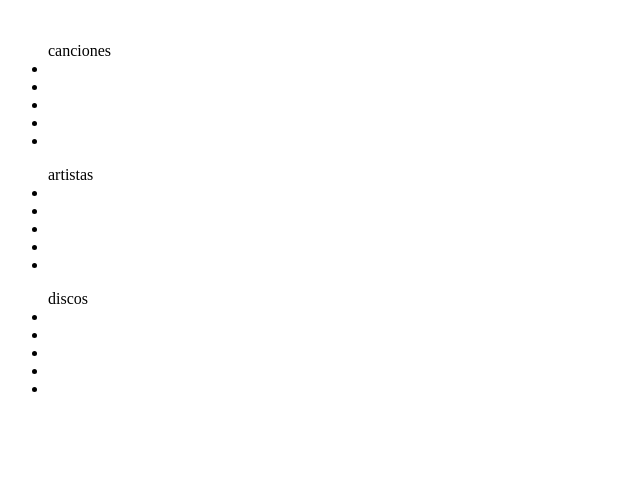
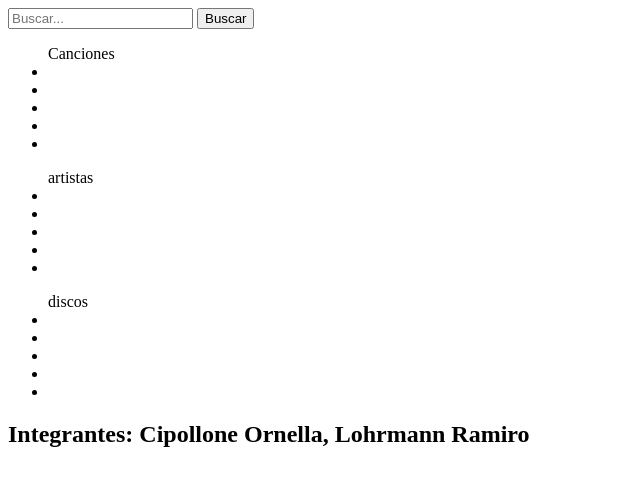
Before and after one commit to ornellaCipollone/TrabajoIntegradorPROG_I, a plain HTML site: page index.html in a window 1280 px wide. Shown: the whole page, without its empty margins (0-640 px from the left). Drawn offline with Linux system fonts and the light colour scheme.

Commit message:
creando header

```diff
--- a/index.html
+++ b/index.html
@@ -1,5 +1,6 @@
 <!DOCTYPE html>
 <html lang="en">
+
 <head>
     <meta charset="UTF-8">
     <meta http-equiv="X-UA-Compatible" content="IE=edge">
@@ -7,17 +8,31 @@
     <title>Document</title>
     <link rel="stylesheet" href="./css/styles.css">
 </head>
+
 <body>
     <header>
-        <img src="" alt="">
+        <div class="logo">
+            <!-- agregar el logotipo -->
+        </div>
+
+        <form id="searchForm" action="resultados.html">
+            <input type="text" id="searchInput" placeholder="Buscar..." required>
+            <button type="submit">Buscar</button>
+        </form>
+
+        <nav>
+            <!-- colocar los elementos del menú de navegación -->
+        </nav>
     </header>
-    <ul class="cancion">canciones
+
+    <ul class="cancion">Canciones
         <li></li>
         <li></li>
         <li></li>
         <li></li>
         <li></li>
     </ul>
+
     <ul class="artista">artistas
         <li></li>
         <li></li>
@@ -25,6 +40,7 @@
         <li></li>
         <li></li>
     </ul>
+
     <ul class="disco">discos
         <li></li>
         <li></li>
@@ -33,7 +49,12 @@
         <li></li>
     </ul>
 
+    <footer>
+        <h2>Integrantes: Cipollone Ornella, Lohrmann Ramiro</h2>
+    </footer>
 
+    <script src="./js/index.js"></script>
 
 </body>
+
 </html>
```
Also changed, not shown: resultados.html (added).
